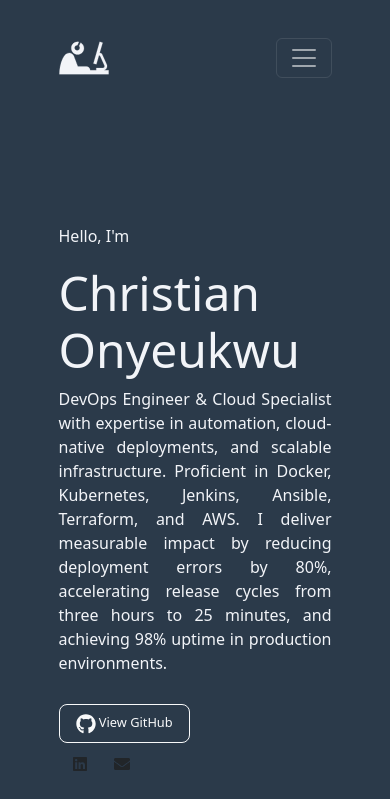
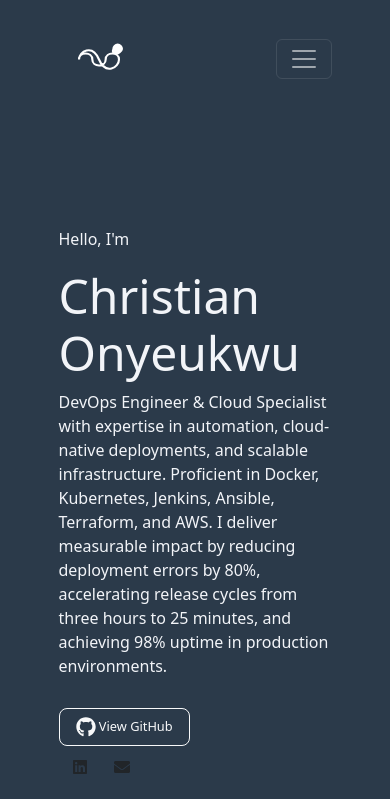
Before and after one commit to christianRibig5/christian_portfolio, a React (Vite) app: page / in a window 390 px wide. Shown: the top 799 px of the page. Built offline with nearby package versions, Linux system fonts and the light colour scheme.

Commit message:
changed the logo

```diff
--- a/index.html
+++ b/index.html
@@ -3,7 +3,8 @@
 
 <head>
   <meta charset="UTF-8" />
-  <link rel="icon" type="image/svg+xml" href="/images/developer-w.svg" />
+  <!-- <link rel="icon" type="image/svg+xml" href="/images/developer-w.svg" /> -->
+  <link rel="icon" type="image/svg+xml" href="/images/devops_w.svg" />
   <meta name="viewport" content="width=device-width, initial-scale=1.0" />
   <title>Full stack & DevOps engineer | Christian Onyeukwu</title>
 </head>
--- a/src/components/Nav.jsx
+++ b/src/components/Nav.jsx
@@ -4,7 +4,7 @@ const Nav = () => {
     return (
         /* Nav Bar */
         <nav className="navbar navbar-expand-lg navbar-dark" >
-            <a className="navbar-brand" href="#"><img src="/images/developer-w.svg"></img></a>
+            <a className="navbar-brand" href="#"><img src="/images/devops_w.svg"></img></a>
             <button
                 className="navbar-toggler"
                 type="button"
--- a/src/styles.css
+++ b/src/styles.css
@@ -41,7 +41,12 @@ h6 {
 
 p {
   color: #F2F4F8;
-  text-align: justify;
+  text-align: left;
+  /* hyphens: auto;
+  -webkit-hyphens: auto;
+  -moz-hyphens: auto; */
+  overflow-wrap: break-word;
+  word-spacing: normal;
 }
 
 .colored-section {
@@ -78,7 +83,7 @@ p {
 }
 
 .navbar-brand img {
-  width: 50px;
+  width: 80px;
 }
 
 .nav-item {
@@ -270,7 +275,9 @@ footer a:hover {
 
   p {
     color: #F2F4F8;
-    text-align: justify;
+    text-align: left;
+    overflow-wrap: break-word;
+    word-spacing: normal;
   }
 
   .hero-wave {
```
Also changed, not shown: public/images/devops_w.svg (added).
